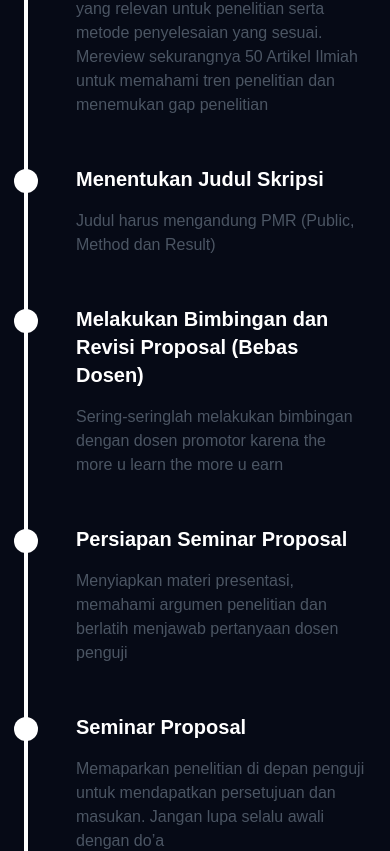
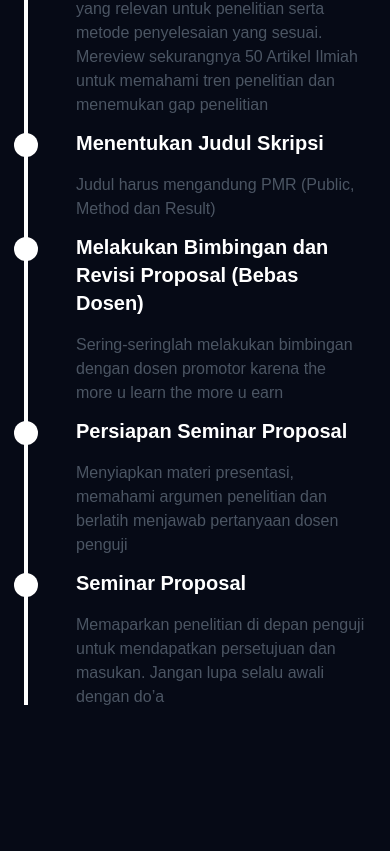
Before and after one commit to belum-ada-nama/Panduan-skripsi, a React (Vite) app: page / in a window 390 px wide. Shown: the part 2559-3410 px from the top of the page. Built offline with nearby package versions, Linux system fonts and the light colour scheme.

Commit message:
feat: enhance TimeLine component with new structure and improved rendering logic

```diff
--- a/src/components/TimeLine.tsx
+++ b/src/components/TimeLine.tsx
@@ -5,7 +5,19 @@ import SectionTitle from "./SectionTitle";
 interface TimeLineProps {
   ref?: React.RefObject<HTMLDivElement>;
 }
+interface SectionTimeLineProps {
+  activeContent: "preProposal" | "preSidang" | "preWisuda";
+  setActiveContent: React.Dispatch<React.SetStateAction<"preProposal" | "preSidang" | "preWisuda">>;
+}
+interface TimelineBlokAkhirProps {
+  title: string;
+  description?: string;
 
+}
+interface TimelineBlokRightProps {
+  title: string;
+  description?: string;
+}
 const TimeLine = forwardRef<HTMLDivElement, TimeLineProps>((_, ref) => {
   const [activeContent, setActiveContent] = useState<"preProposal" | "preSidang" | "preWisuda">("preProposal");
 
@@ -76,20 +88,29 @@ const TimeLine = forwardRef<HTMLDivElement, TimeLineProps>((_, ref) => {
         description: "Menyiapkan materi presentasi, memahami argumen penelitian dan berlatih menjawab pertanyaan dosen penguji",
       },
       {
-        title: "Finish - War is over",
-      },
+        title: "Finish - War is over"
+      }
+
     ],
   };
 
   return (
     <div ref={ref} className="w-full px-6 sm:px-12 lg:px-[118px] bg-[#060A16] text-white pb-60 pt-20">
       <SectionTimeLine activeContent={activeContent} setActiveContent={setActiveContent} />
-      <div className="flex flex-col space-y-12">
-        {contentData[activeContent].map((item, index) => (
+      <div className="flex flex-col space-y-3 lg:space-y-12">
+        {contentData[activeContent].slice(0, contentData[activeContent].length - 1).map((item, index) => (
           <div key={index} className="flex w-full">
             <TimelineBlokRight title={item.title} description={item.description} />
           </div>
         ))}
+
+        {/* Menampilkan hanya item terakhir di dalam TimelineBlokAkhir */}
+        {contentData[activeContent].length > 0 && (
+          <TimelineBlokAkhir
+            title={contentData[activeContent][contentData[activeContent].length - 1].title}
+            description={contentData[activeContent][contentData[activeContent].length - 1].description}
+          />
+        )}
       </div>
     </div>
   );
@@ -97,10 +118,7 @@ const TimeLine = forwardRef<HTMLDivElement, TimeLineProps>((_, ref) => {
 
 export default TimeLine;
 
-interface SectionTimeLineProps {
-  activeContent: "preProposal" | "preSidang" | "preWisuda";
-  setActiveContent: React.Dispatch<React.SetStateAction<"preProposal" | "preSidang" | "preWisuda">>;
-}
+
 
 function SectionTimeLine({ activeContent, setActiveContent }: SectionTimeLineProps) {
   return (
@@ -138,20 +156,17 @@ function SectionTimeLine({ activeContent, setActiveContent }: SectionTimeLinePro
   );
 }
 
-interface TimelineBlokRightProps {
-  title: string;
-  description?: string;
-}
+
 
 function TimelineBlokRight({ title, description }: TimelineBlokRightProps) {
   return (
-    <div className="flex space-x-12 h-auto border-white">
-      <div className="flex flex-col">
+    <div className="flex space-x-12 h-auto border-white ">
+      <div className="flex  flex-col ">
         <div className="relative top-4">
           <div className="w-6 h-6 bg-white rounded-full absolute -top-1/2 left-1/2 -translate-x-1/2 -translate-y-1/2 flex items-center justify-center"></div>
         </div>
-        <div className="w-1 h-auto relative">
-          <div className="w-1 h-[300px] md:[220px] lg:[200px] bg-white absolute top-2"></div>
+        <div className="w-1 h-full relative">
+          <div className="w-1 h-full pb-36 lg:pb-64 bg-white absolute top-6"></div>
         </div>
       </div>
       <div className="h-full flex flex-col justify-between">
@@ -167,3 +182,30 @@ function TimelineBlokRight({ title, description }: TimelineBlokRightProps) {
     </div>
   );
 }
+
+
+
+function TimelineBlokAkhir({ title, description }: TimelineBlokAkhirProps) {
+  return (
+    <div className="flex space-x-12 h-auto ">
+      <div className="flex  flex-col ">
+        <div className="relative top-4">
+          <div className="w-6 h-6 bg-white rounded-full absolute -top-1/2 left-1/2 -translate-x-1/2 -translate-y-1/2 flex items-center justify-center"></div>
+          <div className="w-1 h-full  relative">
+            <div className="w-1 h-full pb-28 lg:hidden bg-white absolute top-2"></div>
+          </div>
+        </div>
+      </div>
+      <div className="h-full flex flex-col justify-between">
+        <div className="space-y-4">
+          <div className="flex space-x-2 items-center">
+            <h1 className="text-xl md:text-3xl lg:text-4xl font-bold">{title}</h1>
+          </div>
+          <div>
+            <p className="text-gray-600 text-base md:text-xl lg:text-2xl">{description}</p>
+          </div>
+        </div>
+      </div>
+    </div>
+  );
+}
```
